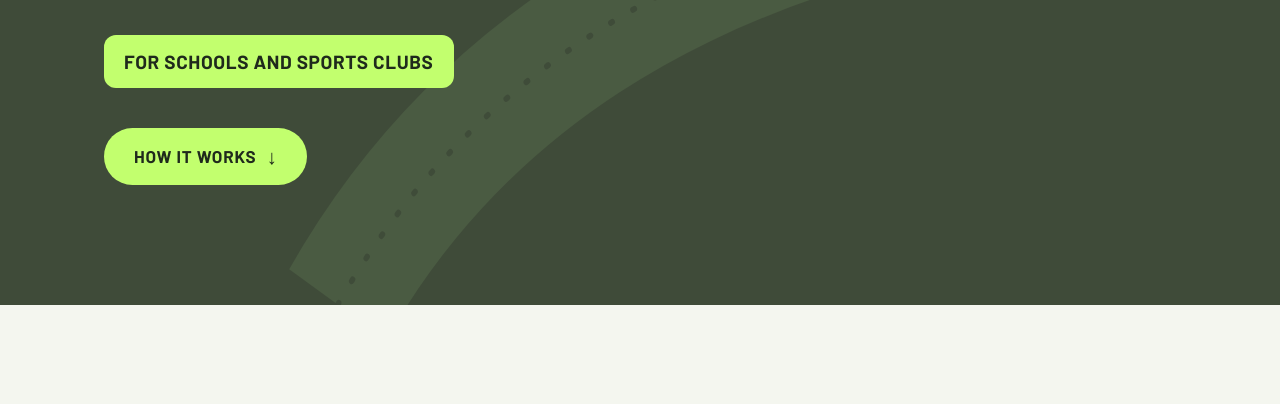
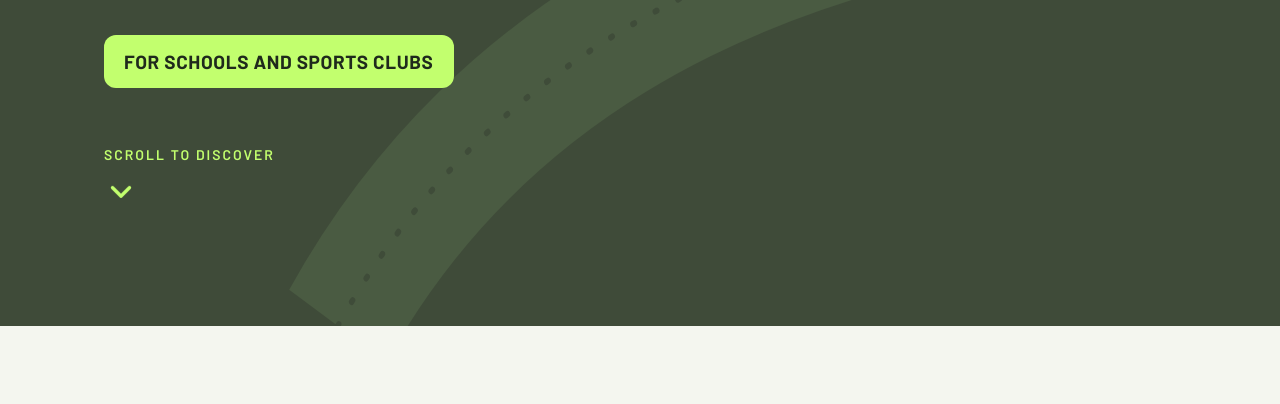
Before and after one commit to headscout-app/headscout-site, a plain HTML site: page index.html in a window 1280 px wide. Shown: the part 671-1075 px from the top of the page. Drawn offline with Linux system fonts and the light colour scheme.

Commit message:
Add files via upload

```diff
--- a/index.html
+++ b/index.html
@@ -81,6 +81,12 @@
   .hero .lead{margin-top:30px;color:#D5DDCB;max-width:none}
   .tag{display:inline-block;margin-top:34px;background:var(--lime);color:var(--ink);font-weight:700;letter-spacing:.6px;text-transform:uppercase;font-size:clamp(15px,1.6vw,19px);padding:12px 20px;border-radius:12px}
   .cta-row{display:flex;flex-wrap:wrap;gap:14px;margin-top:40px}
+
+  .scroll-cue{display:flex;width:max-content;flex-direction:column;align-items:flex-start;gap:6px;margin-top:56px;color:var(--lime);text-decoration:none;font-weight:600;font-size:14px;letter-spacing:2px;text-transform:uppercase}
+  .scroll-cue svg{width:34px;height:34px;animation:bob 1.8s ease-in-out infinite}
+  .scroll-cue:hover{color:var(--paper)}
+  @keyframes bob{0%,100%{transform:translateY(0)}50%{transform:translateY(7px)}}
+  @media (prefers-reduced-motion:reduce){.scroll-cue svg{animation:none}}
 
   /* problem cards */
   .stack{display:grid;gap:18px;margin-top:56px}
@@ -220,9 +226,10 @@
       <span class="en">Live data collection, reports for every athlete and a fair ranking by position.</span>
     </p>
     <div class="tag reveal"><span class="pt">Para escolas e clubes esportivos</span><span class="en">For schools and sports clubs</span></div>
-    <div class="cta-row reveal">
-      <a class="btn btn-lime" href="#como"><span class="pt">Como funciona</span><span class="en">How it works</span> <span class="arrow">↓</span></a>
-    </div>
+    <a class="scroll-cue reveal" href="#problema">
+      <span class="pt">Role para conhecer</span><span class="en">Scroll to discover</span>
+      <svg viewBox="0 0 24 24" aria-hidden="true"><path d="M6 9l6 6 6-6" fill="none" stroke="currentColor" stroke-width="2.4" stroke-linecap="round" stroke-linejoin="round"/></svg>
+    </a>
   </div>
 </section>
 
```
